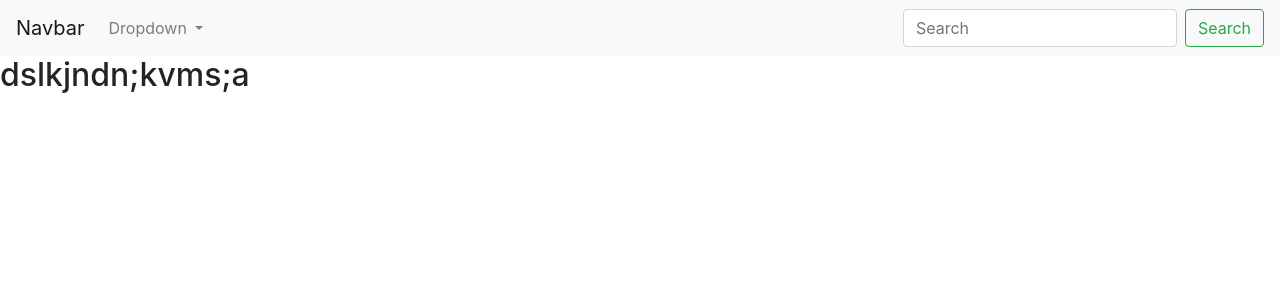
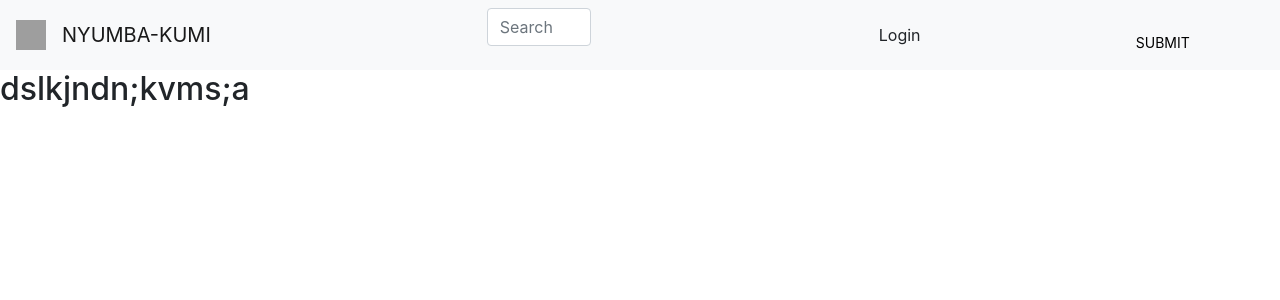
Before and after one commit to Evohmike/Nyumba-Kumi-App, a Django app: page / in a window 1280 px wide. Shown: the top 300 px of the page. Run offline with Django 3.2, Linux system fonts and the light colour scheme; some libraries are stand-ins or nearby versions; grey boxes are pictures that could not be loaded.

Commit message:
modified navbar

```diff
--- a/app/templates/navbar.html
+++ b/app/templates/navbar.html
@@ -1,28 +1,61 @@
 <nav class="navbar navbar-expand-lg navbar-light bg-light">
-  <a class="navbar-brand" href="#">Navbar</a>
+    <a class="navbar-brand" href=""><img src="https://png.icons8.com/doodle/50/000000/home.png" style="height:30px;width:30px;">
+    </a>
+  <a class="navbar-brand" href="/">NYUMBA-KUMI</a>
   <button class="navbar-toggler" type="button" data-toggle="collapse" data-target="#navbarSupportedContent" aria-controls="navbarSupportedContent" aria-expanded="false" aria-label="Toggle navigation">
     <span class="navbar-toggler-icon"></span>
   </button>
 
-  <div class="collapse navbar-collapse" id="navbarSupportedContent">
-    <ul class="navbar-nav mr-auto">
 
-      <li class="nav-item dropdown">
-        <a class="nav-link dropdown-toggle" href="#" id="navbarDropdown" role="button" data-toggle="dropdown" aria-haspopup="true" aria-expanded="false">
-          Dropdown
+  <div class="col-xs-7 col-md-6">
+    <div class="row">
+
+        <div class="col-md-2 container search-section">
+          <div class="row">
+
+              <!-- Search form -->
+<div class="md-form active-pink-2 mb-3">
+  <input class="form-control" type="text" action=" " placeholder="Search" aria-label="Search">
+</div>
+          </div>
+      </div>
+
+
+    </div>
+  </div>
+
+  <div class="col-md-2">
+    {% if user.is_authenticated %}
+    <div class="dropdown">
+        <a class="btn btn dropdown-toggle" id="dropdownMenuButton" data-toggle="dropdown"
+            aria-haspopup="true" aria-expanded="false"><span style="cursor:pointer">&#9776;</span>
         </a>
-        <div class="dropdown-menu" aria-labelledby="navbarDropdown">
-          <a class="dropdown-item" href="#">Action</a>
-          <a class="dropdown-item" href="#">Another action</a>
-          <div class="dropdown-divider"></div>
-          <a class="dropdown-item" href="#">Something else here</a>
+        <div class="dropdown-menu">
+            <a class="dropdown-item" href="">Profile</a>
+            <div class="dropdown-divider"></div>
+            <a class="dropdown-item" href="#">Post News</a>
+            <div class="dropdown-divider"></div>
+            <a class="dropdown-item" href="#">Create Neighbourhood</a>
+            <div class="dropdown-divider"></div>
+            <a class="dropdown-item" href="#">Create Business</a>
+            <div class="dropdown-divider"></div>
+            <a class="dropdown-item" href="#">Settings</a>
+            <div class="dropdown-divider"></div>
+            <a class="dropdown-item" href="/logout">Logout <img style="width: 20px; float: right;"
+                    src="https://image.flaticon.com/icons/png/512/126/126467.png" alt=""></a>
         </div>
-      </li>
+    </div>
+</div>
+{% else %}
 
-    </ul>
-    <form class="form-inline my-2 my-lg-0">
-      <input class="form-control mr-sm-2" type="search" placeholder="Search" aria-label="Search">
-      <button class="btn btn-outline-success my-2 my-sm-0" type="submit">Search</button>
-    </form>
+<a class='btn btn-default' href="/accounts/login">Login</a>
+
+{% endif %}
+</div>
+
+  <div class="col-xs-2 col-md-2" id="omena" style="padding-top:15px; text-align:center">
+      <a href="" style="color:black; font-size:14px; text-decoration: none; ">SUBMIT
+      </a>
   </div>
+
 </nav>
```
